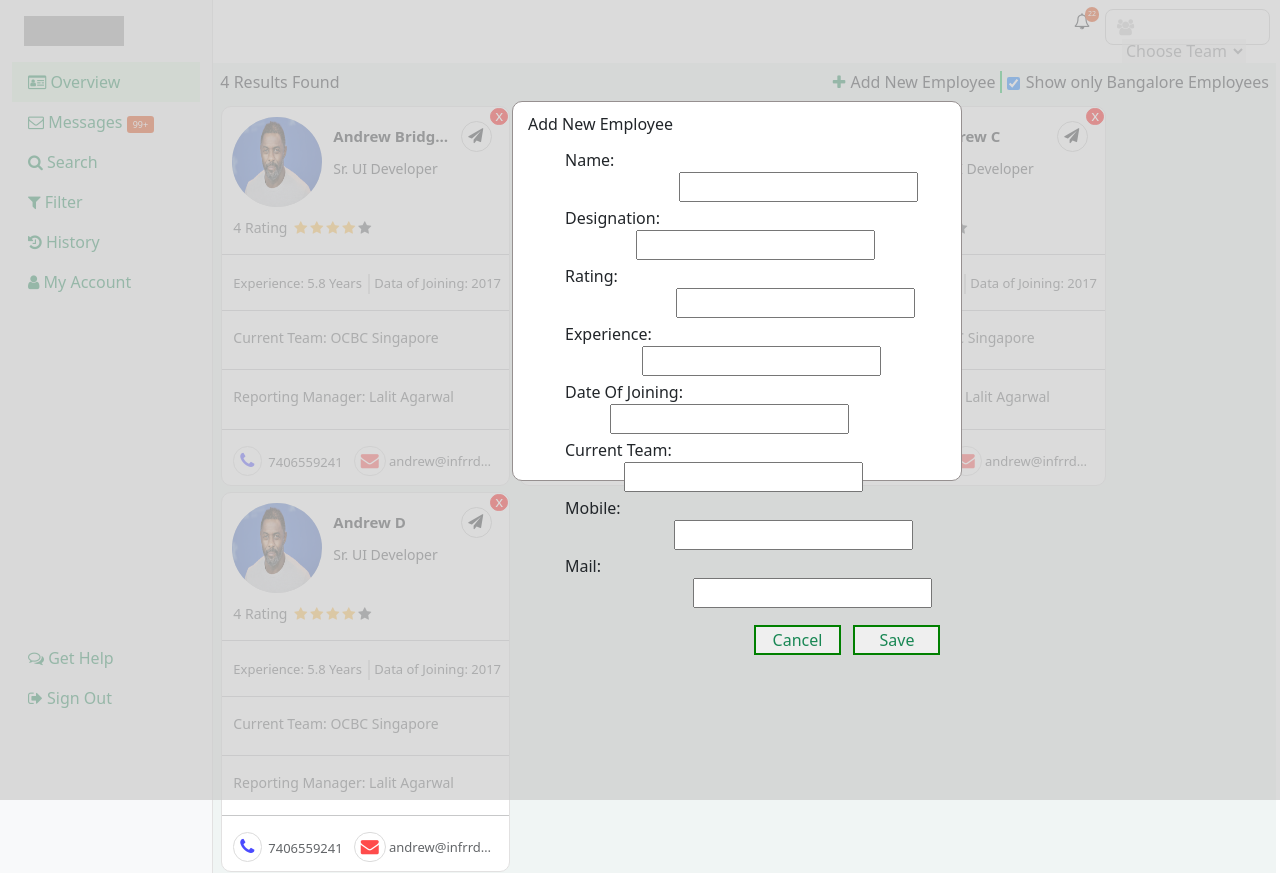
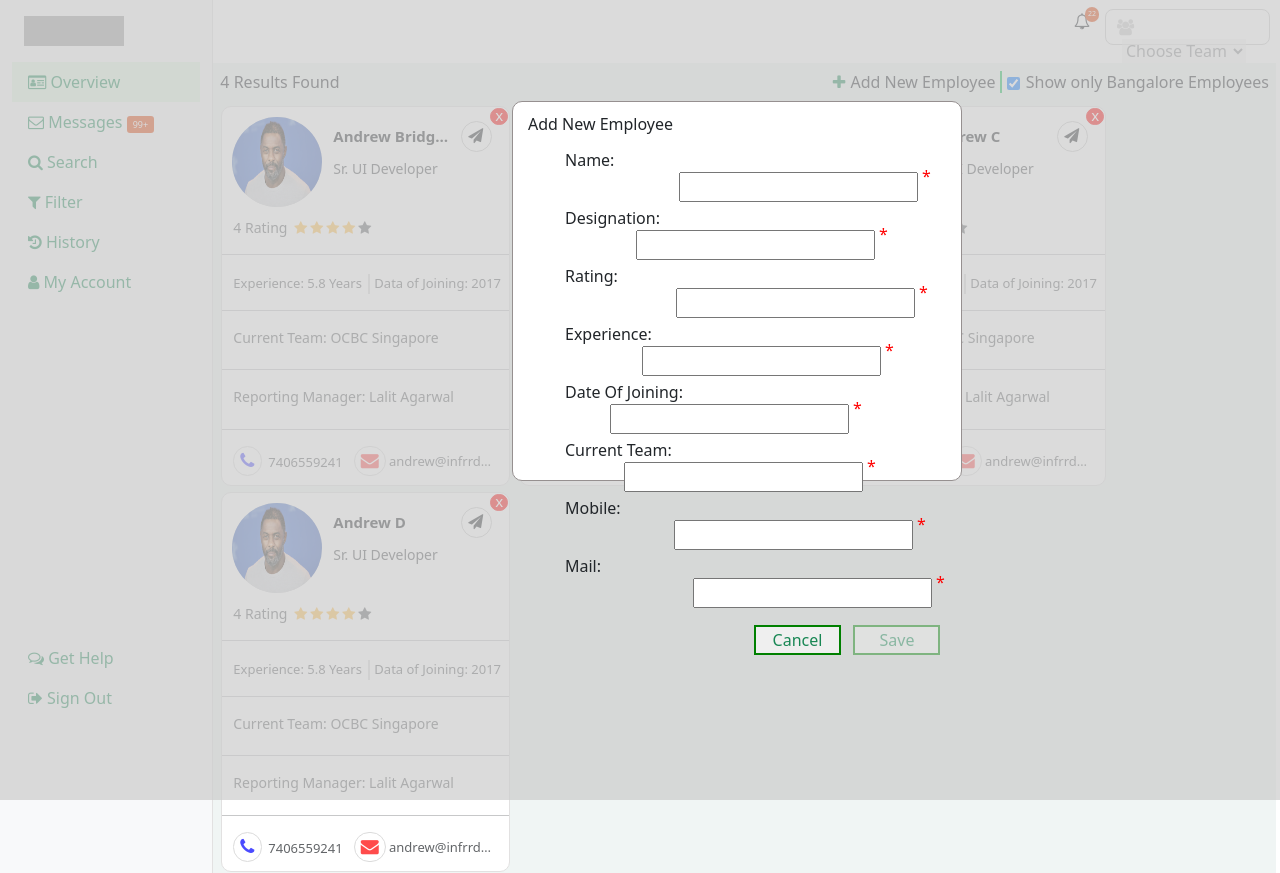
Before and after one commit to Krishan20/exercise, an Angular app: page / in a window 1280 px wide. Both pictures are taken after a click on the icon 839 px from the left and 82 px from the top of the page. Built offline with nearby package versions, Linux system fonts and the light colour scheme; grey boxes are pictures that could not be loaded.

Commit message:
Committing the changes for Add/Delete

```diff
--- a/src/app/cardview/cardview.component.html
+++ b/src/app/cardview/cardview.component.html
@@ -19,7 +19,7 @@
                     </div>
                     <div class="buttonDivForNewEmp">
                         <button class="text-success" (click)="closeAddNewEmp()">Cancel</button> &nbsp;
-                        <button class="text-success" (click)="addAndCloseNewEmp()">Save</button>
+                        <button class="text-success" (click)="addAndCloseNewEmp()" [ngClass]="(!newEmpEntry.name || !newEmpEntry.role || !newEmpEntry.rating || !newEmpEntry.experience || !newEmpEntry.doj || !newEmpEntry.currentTeam || !newEmpEntry.contactNumber || !newEmpEntry.email)? 'disabled': ''" >Save</button>
                     </div>
 
                 </div>
--- a/src/app/cardview/cardview.component.scss
+++ b/src/app/cardview/cardview.component.scss
@@ -190,6 +190,12 @@
        label{
         margin: 2px;
        }
+       label::after{
+        content: "*";
+        color: red;
+        margin: -8px 0px 0px 4px;
+        position: absolute;
+       }
        .nameClass{
         margin-left: 114px;
        }
@@ -225,6 +231,10 @@
             border: 2px solid green;
             width: 87px;
         }
+        .disabled{
+            opacity: 0.4;
+            cursor: not-allowed;
+        }
     }
 }
 .deleteRecord{
```
